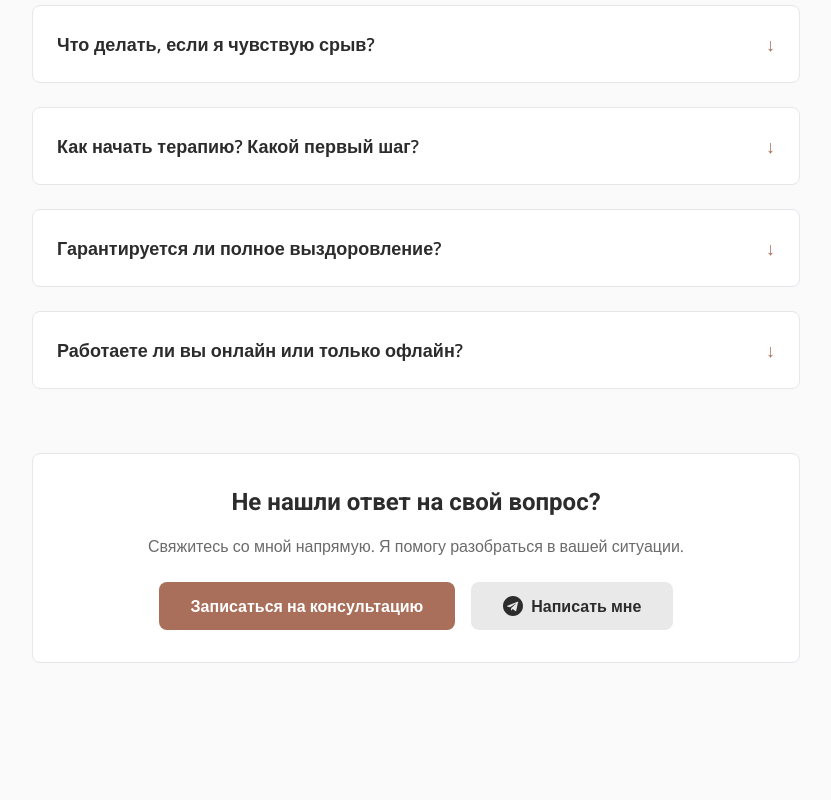
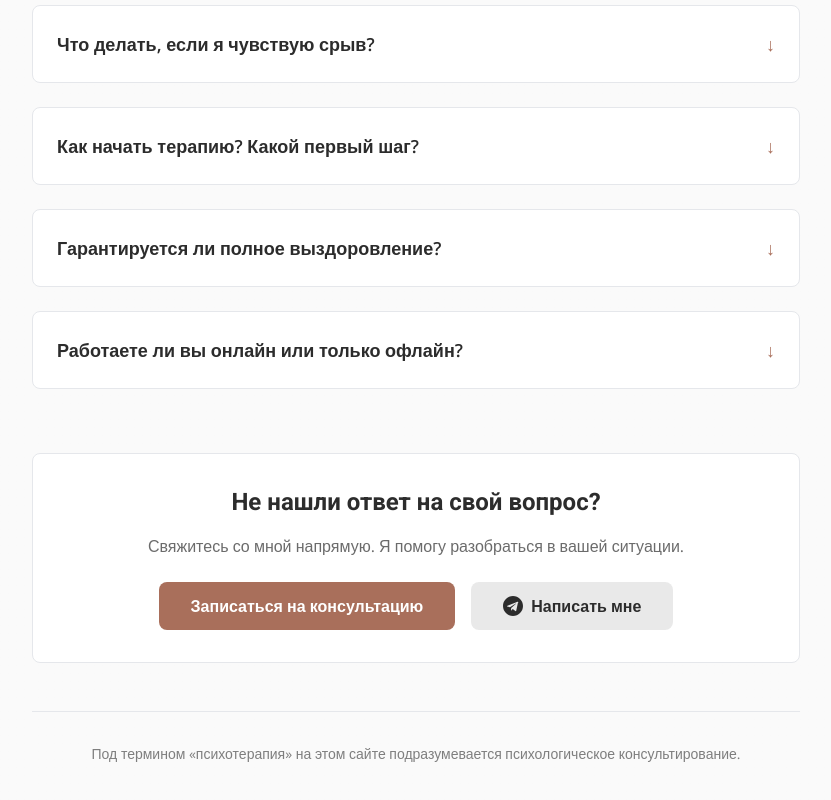
Before and after one commit to anyamalets/anyamalets-site, a Next.js app: page /faq in a window 1280 px wide. Shown: the part 1075-1875 px from the top of the page, without its empty margins (224-1055 px from the left). Before the commit the page ends 1786 px from the top, so only its background shows below. Built offline with nearby package versions, Linux system fonts and the light colour scheme.

Commit message:
Add disclaimer about psychological consulting nature of psychotherapy

```diff
--- a/app/faq/page.tsx
+++ b/app/faq/page.tsx
@@ -129,6 +129,13 @@ export default function FAQPage() {
               </a>
             </div>
           </div>
+
+          {/* Disclaimer */}
+          <div className="mt-12 pt-8 border-t border-gray-200 text-center">
+            <p className="text-sm text-text/60">
+              Под термином «психотерапия» на этом сайте подразумевается психологическое консультирование.
+            </p>
+          </div>
         </div>
       </div>
     </main>
```
